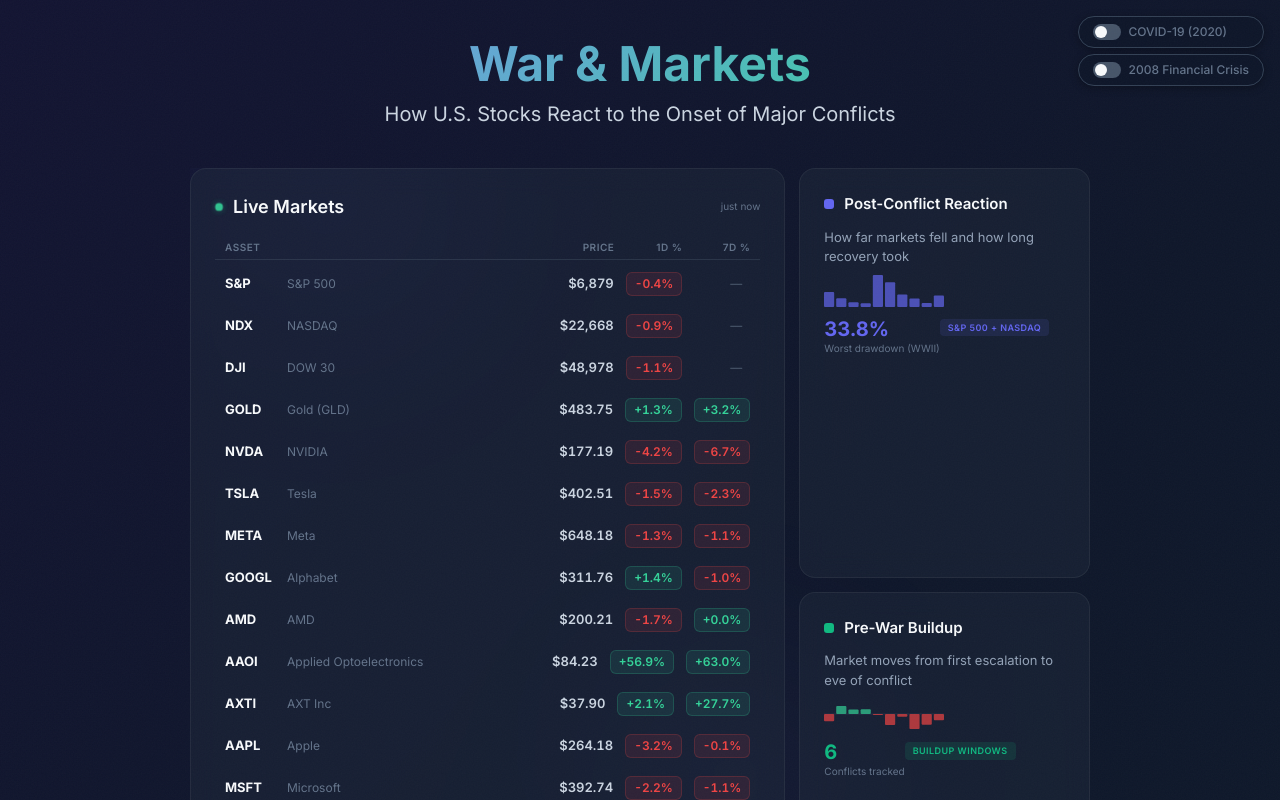
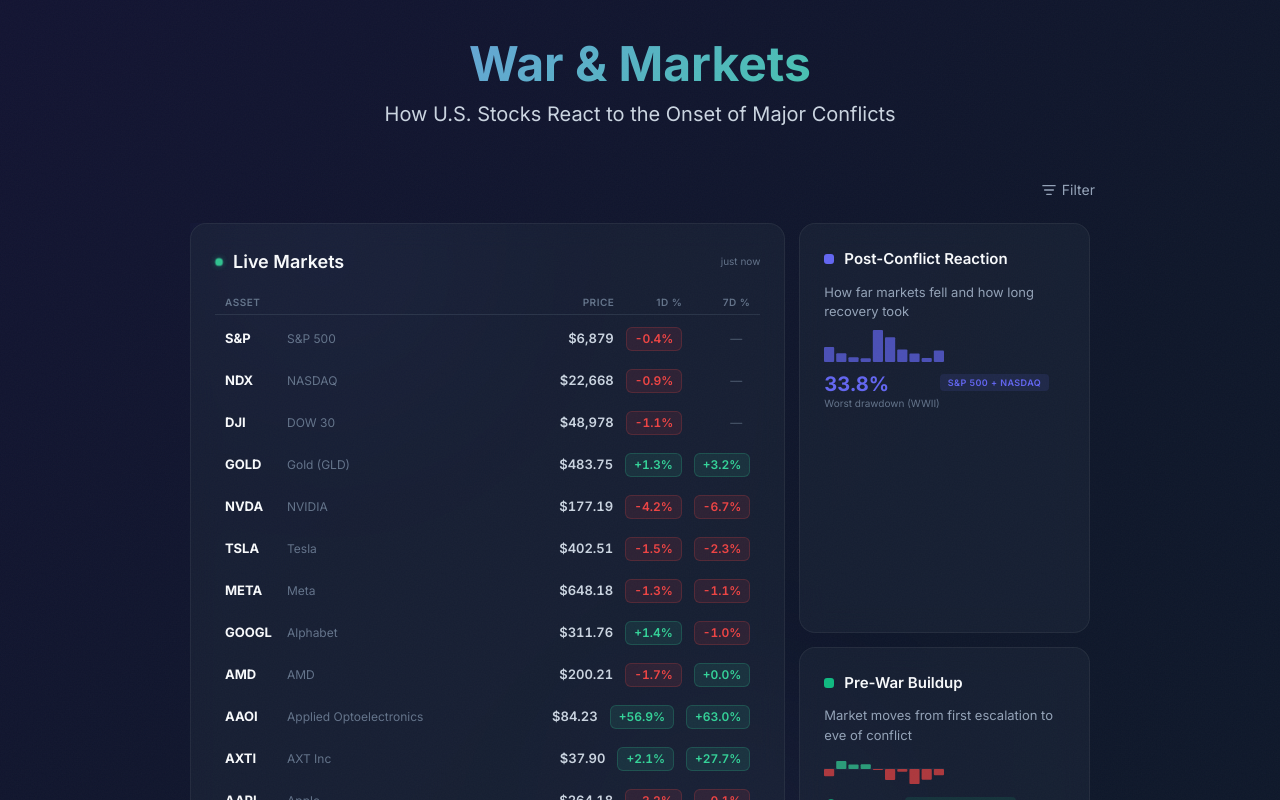
Before and after one commit to azaidi06/fin, a React (Vite) app in the folder war-markets-react/: page / in a window 1280 px wide. Shown: the top 800 px of the page. Built offline with nearby package versions, Linux system fonts and the light colour scheme.

Commit message:
improve filter toggle to a dropdown

```diff
--- a/war-markets-react/src/App.jsx
+++ b/war-markets-react/src/App.jsx
@@ -1,4 +1,4 @@
-import { useState } from "react";
+import { useState, useRef, useEffect } from "react";
 import Header from "./components/Header";
 import HomePage from "./components/HomePage";
 import BuildupPanel from "./components/BuildupPanel";
@@ -43,21 +43,77 @@
 const sourceCatLabel = { fontSize: 11, fontWeight: 600, color: "#94A3B8", textTransform: "uppercase", letterSpacing: "0.05em", marginBottom: 4 };
 const sourceList = { fontSize: 11, color: "#64748B", lineHeight: 1.6, margin: 0 };
 
-function TogglePill() {
+function FilterDropdown() {
   const { toggles, toggle } = useEventToggle();
+  const [open, setOpen] = useState(false);
+  const ref = useRef(null);
   const entries = Object.entries(EXTRA_EVENTS);
+  const activeCount = Object.values(toggles).filter(Boolean).length;
+
+  useEffect(() => {
+    if (!open) return;
+    const handleClick = (e) => {
+      if (ref.current && !ref.current.contains(e.target)) setOpen(false);
+    };
+    document.addEventListener("mousedown", handleClick);
+    return () => document.removeEventListener("mousedown", handleClick);
+  }, [open]);
+
   if (entries.length === 0) return null;
 
   return (
+    <div ref={ref} style={{ position: "relative" }}>
+      <button
+        onClick={() => setOpen(v => !v)}
+        style={{
+          ...tabBtn(false),
+          display: "flex",
+          alignItems: "center",
+          gap: 6,
+          color: activeCount > 0 ? "#06B6D4" : "#94A3B8",
+          borderColor: open ? "#475569" : "transparent",
+          background: open ? "#334155" : "transparent",
+        }}
+      >
+        <svg width="14" height="14" viewBox="0 0 16 16" fill="none" stroke="currentColor" strokeWidth="1.5" strokeLinecap="round">
+          <path d="M1 3h14M3 8h10M5.5 13h5" />
+        </svg>
+        Filter
+        {activeCount > 0 && (
+          <span style={{
+            fontSize: 10,
+            fontWeight: 700,
+            color: "#0F172A",
+            background: "#06B6D4",
+            width: 16,
+            height: 16,
+            borderRadius: "50%",
+            display: "flex",
+            alignItems: "center",
+            justifyContent: "center",
+          }}>
+            {activeCount}
+          </span>
+        )}
+      </button>
+
+      {open && (
         <div style={{
-      position: "fixed",
-      top: 16,
-      right: 16,
+          position: "absolute",
+          top: "calc(100% + 8px)",
+          right: 0,
+          background: "#1E293B",
+          border: "1px solid #334155",
+          borderRadius: 12,
+          padding: 16,
+          minWidth: 240,
           zIndex: 50,
-      display: "flex",
-      flexDirection: "column",
-      gap: 6,
+          boxShadow: "0 12px 40px rgba(0,0,0,0.5)",
         }}>
+          <p style={{ fontSize: 11, fontWeight: 600, color: "#94A3B8", textTransform: "uppercase", letterSpacing: "0.05em", marginBottom: 12 }}>
+            Extra Events
+          </p>
+          <div style={{ display: "flex", flexDirection: "column", gap: 10 }}>
             {entries.map(([key, label]) => {
               const on = toggles[key];
               return (
@@ -67,51 +123,50 @@
                   style={{
                     display: "flex",
                     alignItems: "center",
-              gap: 8,
-              padding: "6px 14px",
-              fontSize: 12,
+                    gap: 10,
+                    padding: 0,
+                    fontSize: 13,
                     fontWeight: 500,
-              color: on ? "#06B6D4" : "#64748B",
-              background: on ? "rgba(6,182,212,0.12)" : "rgba(15,23,42,0.85)",
-              backdropFilter: "blur(12px)",
-              WebkitBackdropFilter: "blur(12px)",
-              border: `1px solid ${on ? "rgba(6,182,212,0.3)" : "#334155"}`,
-              borderRadius: 20,
+                    color: on ? "#F8FAFC" : "#64748B",
+                    background: "transparent",
+                    border: "none",
                     cursor: "pointer",
-              transition: "all 0.2s ease",
-              boxShadow: on
-                ? "0 0 12px rgba(6,182,212,0.2)"
-                : "0 2px 8px rgba(0,0,0,0.3)",
+                    transition: "color 0.15s ease",
+                    textAlign: "left",
                   }}
                 >
-            <span
-              style={{
-                width: 28,
-                height: 16,
-                borderRadius: 8,
+                  {/* Toggle track */}
+                  <span style={{
+                    width: 32,
+                    height: 18,
+                    borderRadius: 9,
                     background: on ? "#06B6D4" : "#475569",
                     position: "relative",
                     transition: "background 0.2s ease",
                     flexShrink: 0,
-              }}
-            >
-              <span
-                style={{
+                  }}>
+                    <span style={{
                       position: "absolute",
                       top: 2,
-                  left: on ? 14 : 2,
-                  width: 12,
-                  height: 12,
+                      left: on ? 16 : 2,
+                      width: 14,
+                      height: 14,
                       borderRadius: "50%",
                       background: "#F8FAFC",
                       transition: "left 0.2s ease",
-                }}
-              />
+                      boxShadow: "0 1px 3px rgba(0,0,0,0.3)",
+                    }} />
                   </span>
                   {label}
                 </button>
               );
             })}
+          </div>
+          <p style={{ fontSize: 11, color: "#475569", marginTop: 12, lineHeight: 1.4 }}>
+            Toggle non-conflict events to include them across all charts and tables.
+          </p>
+        </div>
+      )}
     </div>
   );
 }
@@ -130,12 +185,16 @@
 
   return (
     <div className="min-h-screen px-4 py-10 sm:px-6 lg:px-8" style={{ color: "#F8FAFC" }}>
-      <TogglePill />
       <div className="max-w-[960px] mx-auto">
         <Header compact={activeTab === "home"} />
 
         {activeTab === "home" ? (
+          <>
+            <div style={{ display: "flex", justifyContent: "flex-end", marginBottom: 12 }}>
+              <FilterDropdown />
+            </div>
             <HomePage onSelect={setActiveTab} />
+          </>
         ) : (
           <>
             {/* Tab bar */}
@@ -156,6 +215,7 @@
                   {t.label}
                 </button>
               ))}
+              <FilterDropdown />
             </div>
 
             {/* Post-Conflict Reaction tab */}
```
Lines whose indentation alone changed are shown as unchanged.
